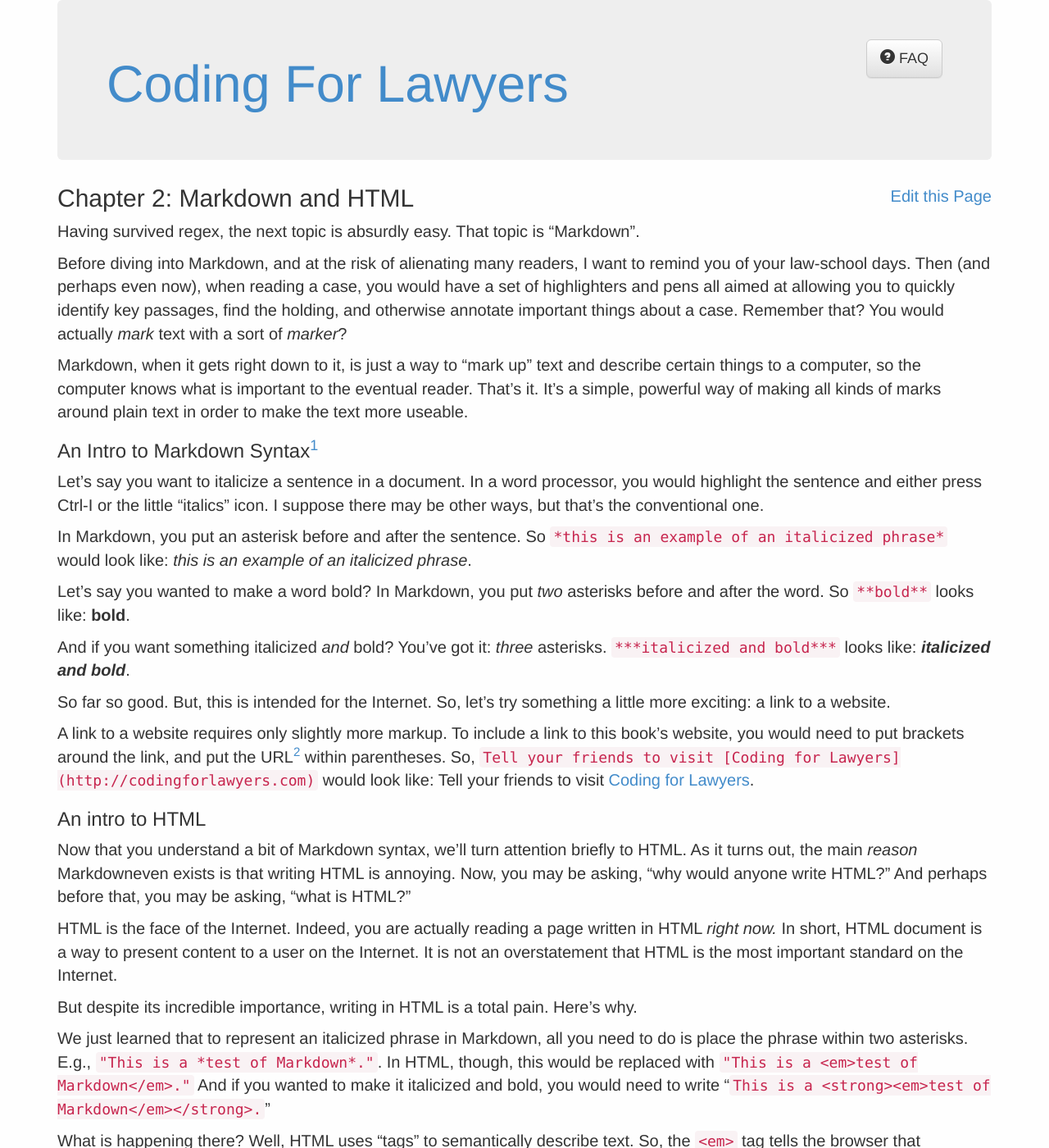
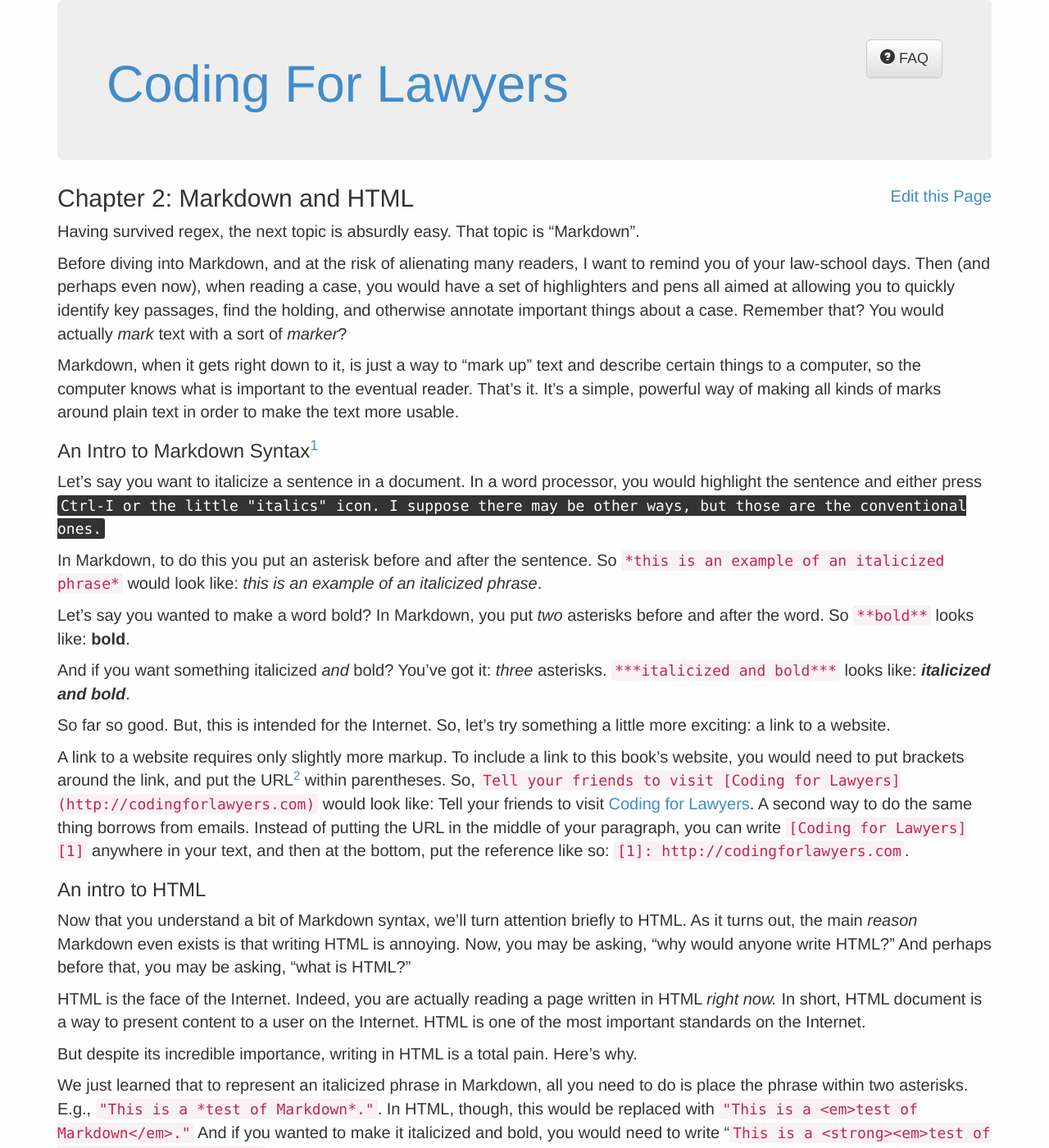
Before and after one commit to vdavez/codingforlawyers, a Jekyll site: the page built from _chapters/ch2.md, in a window 1280 px wide and 1400 px high. Shown: the whole window at 82% size. Built offline with Jekyll 4.4.1, drawn with Linux system fonts in a browser that asks for light colours; nearby versions of some CDN libraries; some of the changed text lies outside the part shown.

Commit message:
Tweaks
Fixes a few typos, adds a paragraph about acronyms and a couple other minor tweaks that occurred to me while reading.

```diff
--- a/_chapters/ch2.md
+++ b/_chapters/ch2.md
@@ -6,13 +6,13 @@
 
 Before diving into Markdown, and at the risk of alienating many readers, I want to remind you of your law-school days. Then (and perhaps even now), when reading a case, you would have a set of highlighters and pens all aimed at allowing you to quickly identify key passages, find the holding, and otherwise annotate important things about a case. Remember that? You would actually *mark* text with a sort of *marker*?
 
-Markdown, when it gets right down to it, is just a way to "mark up" text and describe certain things to a computer, so the computer knows what is important to the eventual reader. That's it. It's a simple, powerful way of making all kinds of marks around plain text in order to make the text more useable.
+Markdown, when it gets right down to it, is just a way to "mark up" text and describe certain things to a computer, so the computer knows what is important to the eventual reader. That's it. It's a simple, powerful way of making all kinds of marks around plain text in order to make the text more usable.
 
 ### An Intro to Markdown Syntax[^1]
 
-Let's say you want to italicize a sentence in a document. In a word processor, you would highlight the sentence and either press Ctrl-I or the little "italics" icon. I suppose there may be other ways, but that's the conventional one.
+Let's say you want to italicize a sentence in a document. In a word processor, you would highlight the sentence and either press <kbd>Ctrl-I<kbd> or the little "italics" icon. I suppose there may be other ways, but those are the conventional ones.
 
-In Markdown, you put an asterisk before and after the sentence. So `*this is an example of an italicized phrase*` would look like: *this is an example of an italicized phrase*.
+In Markdown, to do this you put an asterisk before and after the sentence. So `*this is an example of an italicized phrase*` would look like: *this is an example of an italicized phrase*.
 
 Let's say you wanted to make a word bold? In Markdown, you put *two* asterisks before and after the word. So `**bold**` looks like: **bold**.
 
@@ -20,25 +20,27 @@
 
 So far so good. But, this is intended for the Internet. So, let's try something a little more exciting: a link to a website.
 
-A link to a website requires only slightly more markup. To include a link to this book's website, you would need to put brackets around the link, and put the URL[^2] within parentheses. So, `Tell your friends to visit [Coding for Lawyers](http://codingforlawyers.com)` would look like: Tell your friends to visit [Coding for Lawyers](http://codingforlawyers.com).
+A link to a website requires only slightly more markup. To include a link to this book's website, you would need to put brackets around the link, and put the URL[^2] within parentheses. So, `Tell your friends to visit [Coding for Lawyers](http://codingforlawyers.com)` would look like: Tell your friends to visit [Coding for Lawyers](http://codingforlawyers.com). A second way to do the same thing borrows from emails. Instead of putting the URL in the middle of your paragraph, you can write `[Coding for Lawyers][1]` anywhere in your text, and then at the bottom, put the reference like so: `[1]: http://codingforlawyers.com`.
 
 ### An intro to HTML
 
-Now that you understand a bit of Markdown syntax, we'll turn attention briefly to HTML. As it turns out, the main *reason* Markdowneven  exists  is that writing HTML is annoying. Now, you may be asking, "why would anyone write HTML?" And perhaps before that, you may be asking, "what is HTML?"
+Now that you understand a bit of Markdown syntax, we'll turn attention briefly to HTML. As it turns out, the main *reason* Markdown even  exists  is that writing HTML is annoying. Now, you may be asking, "why would anyone write HTML?" And perhaps before that, you may be asking, "what is HTML?"
 
-HTML is the face of the Internet. Indeed, you are actually reading a page written in HTML *right now.* In short, HTML document is a way to present content to a user on the Internet. It is  not an overstatement that HTML is the most important standard on the Internet.
+HTML is the face of the Internet. Indeed, you are actually reading a page written in HTML *right now.* In short, HTML document is a way to present content to a user on the Internet. HTML is one of the most important standards on the Internet.
 
 But despite its incredible importance, writing in HTML is a total pain. Here's why.
 
 We just learned that to represent an italicized phrase in Markdown, all you need to do is place the phrase within two asterisks. E.g., `"This is a *test of Markdown*."`. In HTML, though, this would be replaced with `"This is a <em>test of Markdown</em>."` And if you wanted to make it italicized and bold, you would need to write "`This is a <strong><em>test of Markdown</em></strong>.`"
 
-What is happening there? Well, HTML uses "tags" to semantically describe text. So, the `<em>` tag tells the browser that everything between the `<em>` tag and the `</em>` tag should be italicized. Similarly, if you use the `<strong>` tag, the browser understands that everything before the "opening" `<strong>` tag and the "closing" `</strong>` tag should be bold.
+What is happening there? Well, HTML uses "tags" to semantically describe text. So, the `<em>` tag tells the browser that everything between the `<em>` tag and the `</em>` tag should be italicized, or as HTML likes to think of it, *em*phasized. Similarly, if you use the `<strong>` tag, the browser understands that everything before the "opening" `<strong>` tag and the "closing" `</strong>` tag should be bold, aka "strong".
 
 But the link to another website is a little more complicated. HTML uses what's called an "anchor" tag (`<a>`) to describe a link. So, if you `Tell your friends to visit <a>Coding for Lawyers</a>`, there is an anchor around "Coding for Lawyers." But if you click on that link, it wouldn't go anywhere, because the target of the link is not defined.
 
 To define the link's target, you define an "attribute" for the tag. Specifically, you would define the "href" attribute. To do this, you would write: `Tell your friends to visit <a href="http://codingforlawyers.com">Coding for Lawyers</a>`.
 
-If you copied and pasted this exact phrase into a plain text file, saved it as "test.html", and opened that file in a browser, you would have a working HTML document. Neat, huh?
+If you copied and pasted this exact phrase into a plain text file, saved it as "test.html", and opened that file in a browser, you would have a working Web page. Neat, huh?
+
+We've now introduced two new acronyms, but we haven't said what they stand for. The first was *HTML*, which stands for Hypertext Markup Language &ndash; there we go again with the markup! The second was *HREF*, which stands for Hypertext Reference. A third acronym that you see all the time in URLs is *HTTP*, which stands for Hypertext Transfer Protocol. Things were very hyper back when people were naming things.
 
 ### More syntax in Markdown and HTML
 
@@ -120,7 +122,7 @@
 
 ### Endnotes
 
-[^1]: At some point, you should read the entire Markdown syntax documentation. It is very short, but covers a significant amount of ground. You should also know that there are many different "flavors" of Markdown. A flavor is a subtle variation of Markdown to provide specific features, such as footnotes.
+[^1]: At some point, you should read the [entire Markdown syntax documentation](http://daringfireball.net/projects/markdown/). It is very short, but covers a significant amount of ground. You should also know that there are many different "flavors" of Markdown. A flavor is a subtle variation of Markdown to provide specific features, such as footnotes.
 
 [^2]: A URL?!
 
```
Also changed, not shown: other parts of _chapters/ch2.md (+2 -2 lines).
